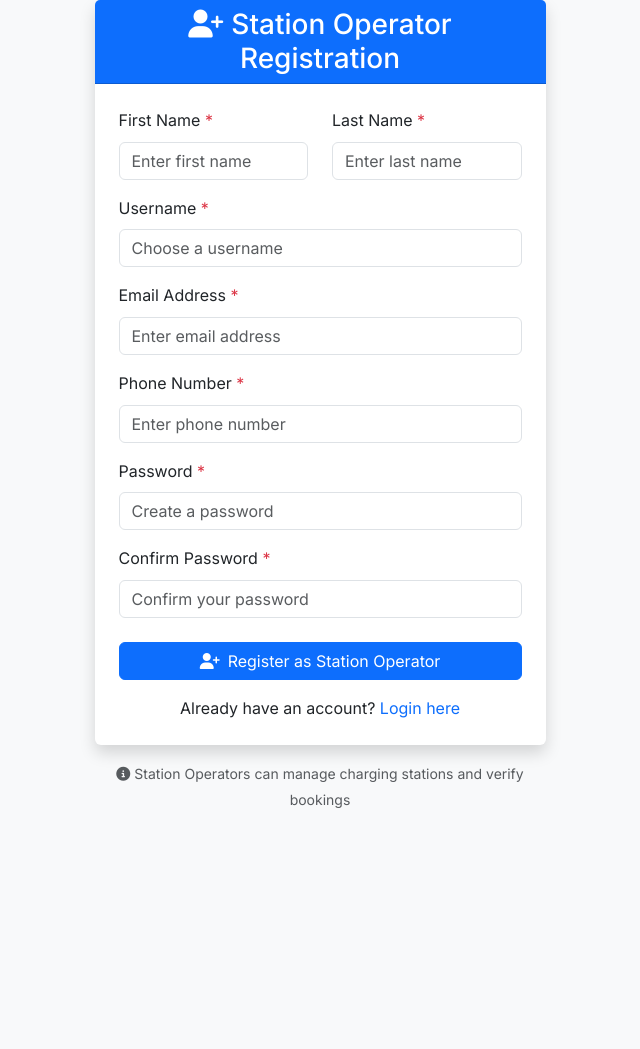
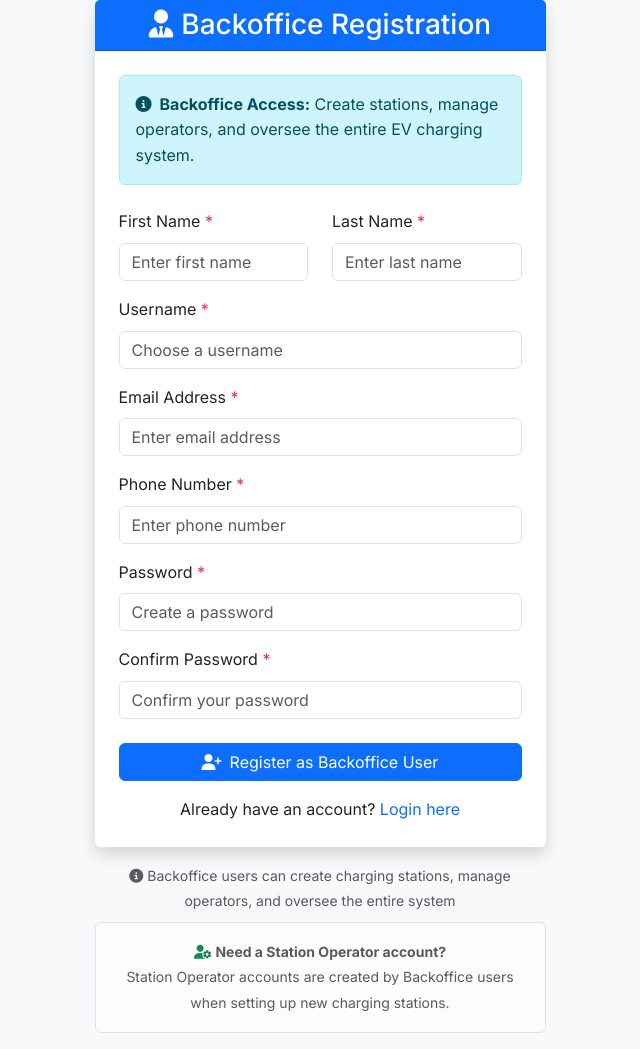
Before and after one commit to Priyanath24460/EVreactWeb, a React (Vite) app: page /register in a window 1280 px wide. Shown: the whole page, without its empty margins (320-960 px from the left). Before the commit the page ends 813 px from the top, so only its background shows below. Built offline with nearby package versions, Linux system fonts and the light colour scheme.

Commit message:
update backoffice register

```diff
--- a/src/pages/Login.jsx
+++ b/src/pages/Login.jsx
@@ -107,17 +107,21 @@ const Login = () => {
               <div className="mt-4 p-3 bg-light rounded">
                 <small className="text-muted">
                   <strong>Demo Accounts:</strong><br/>
-                  Backoffice: admin / admin123<br/>
-                  Station Operator: operator / operator123
+                  <span className="text-primary">Backoffice:</span> admin / admin123 <i className="fas fa-user-tie ms-1"></i><br/>
+                  <span className="text-success">Station Operator:</span> (Created by Backoffice) <i className="fas fa-user-cog ms-1"></i>
                 </small>
               </div>
 
               <div className="text-center mt-3">
                 <p className="mb-0">
-                  Need a Station Operator account?{' '}
+                  Need a Backoffice account?{' '}
                   <Link to="/register" className="text-decoration-none">
                     Register here
                   </Link>
+                </p>
+                <p className="mt-2 text-muted small">
+                  <i className="fas fa-info-circle me-1"></i>
+                  Station Operators receive login credentials from Backoffice
                 </p>
               </div>
             </div>
--- a/src/pages/Register.jsx
+++ b/src/pages/Register.jsx
@@ -87,11 +87,11 @@ const Register = () => {
     setLoading(true)
 
     try {
-      await apiService.registerStationOperator(formData)
+      await apiService.createBackofficeUser(formData)
 
       await Swal.fire({
         title: 'Registration Successful!',
-        text: 'Your Station Operator account has been created successfully. You can now login.',
+        text: 'Your Backoffice account has been created successfully. You can now login and manage the EV charging system.',
         icon: 'success',
         confirmButtonText: 'Go to Login'
       })
@@ -126,11 +126,16 @@ const Register = () => {
             <div className="card shadow">
               <div className="card-header bg-primary text-white text-center">
                 <h3 className="mb-0">
-                  <i className="fas fa-user-plus me-2"></i>
-                  Station Operator Registration
+                  <i className="fas fa-user-tie me-2"></i>
+                  Backoffice Registration
                 </h3>
               </div>
               <div className="card-body p-4">
+                <div className="alert alert-info mb-4">
+                  <i className="fas fa-info-circle me-2"></i>
+                  <strong>Backoffice Access:</strong> Create stations, manage operators, and oversee the entire EV charging system.
+                </div>
+
                 <form onSubmit={handleSubmit}>
                   <div className="row">
                     <div className="col-md-6 mb-3">
@@ -273,7 +278,7 @@ const Register = () => {
                     ) : (
                       <>
                         <i className="fas fa-user-plus me-2"></i>
-                        Register as Station Operator
+                        Register as Backoffice User
                       </>
                     )}
                   </button>
@@ -293,8 +298,18 @@ const Register = () => {
             <div className="text-center mt-3">
               <small className="text-muted">
                 <i className="fas fa-info-circle me-1"></i>
-                Station Operators can manage charging stations and verify bookings
+                Backoffice users can create charging stations, manage operators, and oversee the entire system
               </small>
+            </div>
+
+            <div className="text-center mt-2">
+              <div className="alert alert-light border">
+                <small className="text-muted">
+                  <i className="fas fa-user-cog me-1 text-success"></i>
+                  <strong>Need a Station Operator account?</strong><br/>
+                  Station Operator accounts are created by Backoffice users when setting up new charging stations.
+                </small>
+              </div>
             </div>
           </div>
         </div>
--- a/src/services/api.js
+++ b/src/services/api.js
@@ -54,10 +54,7 @@ class ApiService {
     return response.data
   }
 
-  async registerStationOperator(userData) {
-    const response = await this.api.post('/auth/register-operator', userData)
-    return response.data
-  }
+
 
   // EV Owners API
   async getEVOwners() {
```
